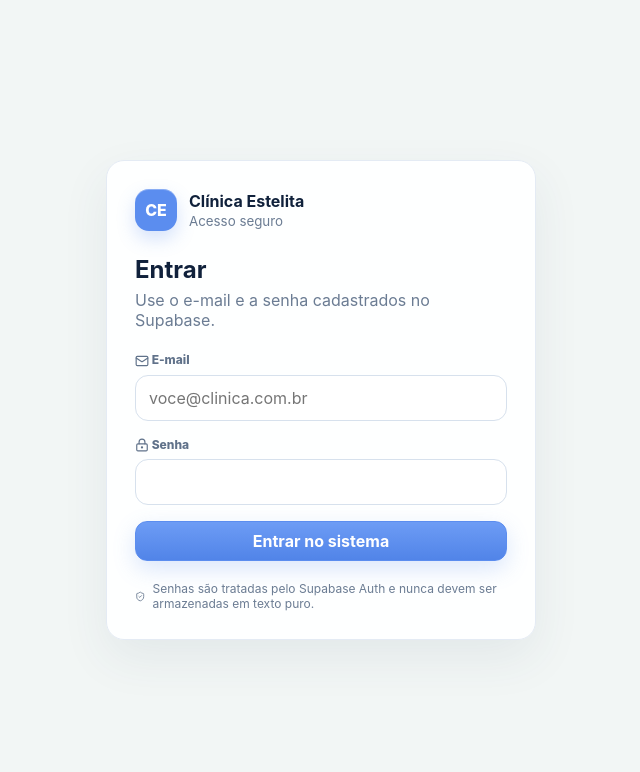
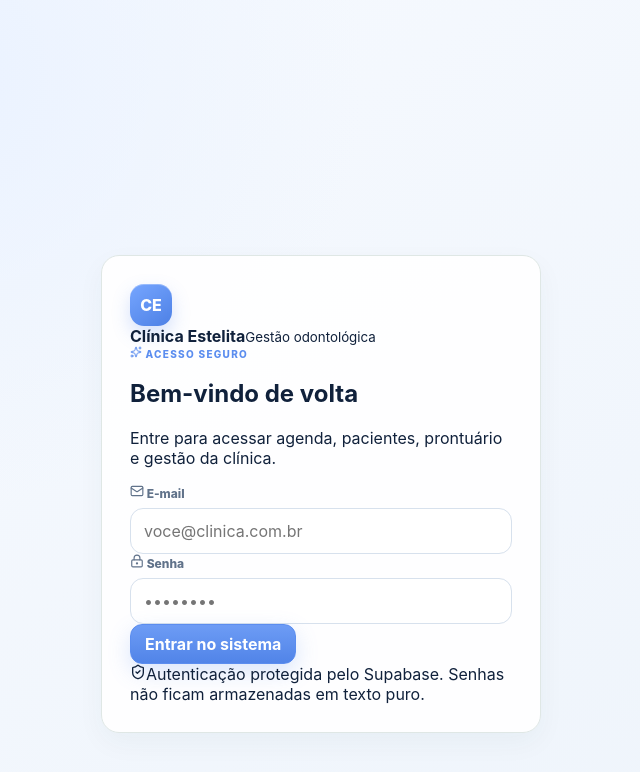
Before and after one commit to tievolutec-cloud/clinica_estelita, a Next.js app: page /login in a window 1280 px wide. Shown: the top 772 px of the page, without its empty margins (319-959 px from the left). Built offline with nearby package versions, Linux system fonts and the light colour scheme.

Commit message:
design: modernize login screen with soft blue identity

```diff
--- a/components/login-form.tsx
+++ b/components/login-form.tsx
@@ -1,7 +1,7 @@
 "use client";
 
 import { FormEvent, useState } from "react";
-import { LockKeyhole, Mail, ShieldCheck } from "lucide-react";
+import { LockKeyhole, Mail, ShieldCheck, Sparkles } from "lucide-react";
 import { createClient } from "@/lib/supabase/client";
 
 export default function LoginForm() {
@@ -27,21 +27,26 @@
   }
 
   return (
-    <main style={{ minHeight: "100vh", display: "grid", placeItems: "center", padding: 20, background: "#f2f6f5" }}>
-      <section className="card" style={{ width: "min(430px, 100%)", padding: 28, boxShadow: "var(--shadow)" }}>
-        <div className="brand" style={{ color: "var(--text)", padding: 0, marginBottom: 24 }}>
-          <div className="brand-mark" style={{ background: "var(--brand)", color: "white" }}>CE</div>
-          <div><strong>Clínica Estelita</strong><small style={{ color: "var(--muted)" }}>Acesso seguro</small></div>
+    <main className="login-shell">
+      <div className="login-glow login-glow-one"/>
+      <div className="login-glow login-glow-two"/>
+      <section className="login-card surface-card">
+        <div className="login-brand-row">
+          <div className="brand-mark">CE</div>
+          <div><strong>Clínica Estelita</strong><small>Gestão odontológica</small></div>
         </div>
-        <h1 style={{ fontSize: 24, marginBottom: 6 }}>Entrar</h1>
-        <p style={{ color: "var(--muted)", marginTop: 0, marginBottom: 22 }}>Use o e-mail e a senha cadastrados no Supabase.</p>
-        <form onSubmit={submit} className="form-grid" style={{ gridTemplateColumns: "1fr" }}>
-          <div className="field"><label><Mail size={14} style={{ verticalAlign: "middle" }}/> E-mail</label><input type="email" required value={email} onChange={e => setEmail(e.target.value)} placeholder="voce@clinica.com.br"/></div>
-          <div className="field"><label><LockKeyhole size={14} style={{ verticalAlign: "middle" }}/> Senha</label><input type="password" required value={password} onChange={e => setPassword(e.target.value)} minLength={8}/></div>
-          {message && <div className="notice" style={{ borderColor: "#e9c7c7", background: "#fff1f1", color: "#8a3d3d", margin: 0 }}>{message}</div>}
-          <button className="btn primary" disabled={loading} type="submit">{loading ? "Entrando..." : "Entrar no sistema"}</button>
+        <div className="login-intro">
+          <span className="eyebrow"><Sparkles size={12}/> ACESSO SEGURO</span>
+          <h1>Bem-vindo de volta</h1>
+          <p>Entre para acessar agenda, pacientes, prontuário e gestão da clínica.</p>
+        </div>
+        <form onSubmit={submit} className="login-form">
+          <div className="field"><label><Mail size={14}/> E-mail</label><input type="email" required value={email} onChange={e=>setEmail(e.target.value)} placeholder="voce@clinica.com.br"/></div>
+          <div className="field"><label><LockKeyhole size={14}/> Senha</label><input type="password" required value={password} onChange={e=>setPassword(e.target.value)} minLength={8} placeholder="••••••••"/></div>
+          {message && <div className="notice login-error">{message}</div>}
+          <button className="btn primary login-submit" disabled={loading} type="submit">{loading ? "Entrando..." : "Entrar no sistema"}</button>
         </form>
-        <p style={{ display: "flex", gap: 7, alignItems: "center", color: "var(--muted)", fontSize: 12, marginTop: 20, marginBottom: 0 }}><ShieldCheck size={15}/> Senhas são tratadas pelo Supabase Auth e nunca devem ser armazenadas em texto puro.</p>
+        <div className="login-security"><ShieldCheck size={16}/><span>Autenticação protegida pelo Supabase. Senhas não ficam armazenadas em texto puro.</span></div>
       </section>
     </main>
   );
```
